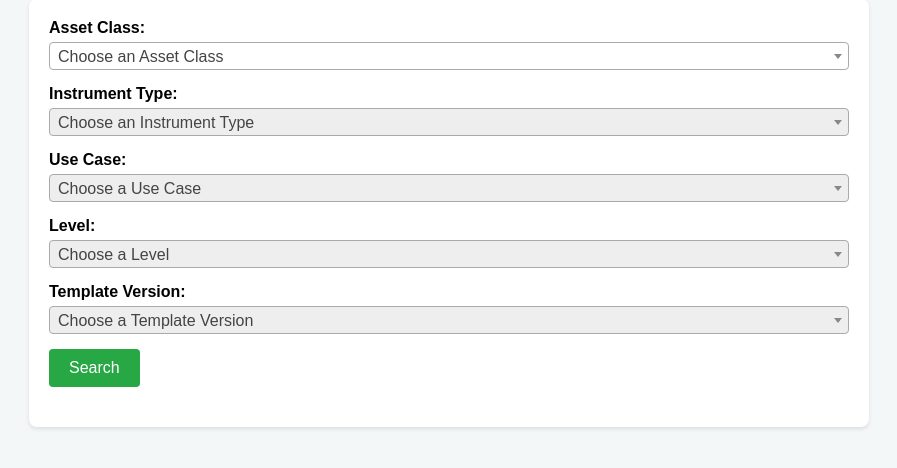
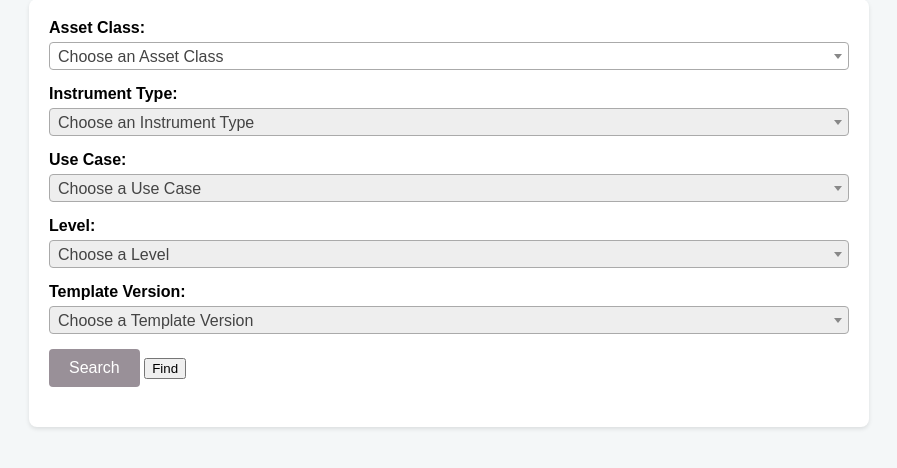
Before and after one commit to catalina-mihai/OTC-Lookup, a Flask app: template templates/index.html in a window 1280 px wide. Shown: the part 21-489 px from the top of the page, without its empty margins (191-1088 px from the left). Run offline with Flask 3, Linux system fonts and the light colour scheme; the template is opened without the code that fills it, so the values that code supplies are empty.

Commit message:
dropdown works fetch doesnt index.html

```diff
--- a/templates/index.html
+++ b/templates/index.html
@@ -55,7 +55,7 @@
         /* Styling for the buttons */
         .button {
             padding: 10px 20px;
-            background-color: #28a745;
+            background-color: #999098;
             color: white;
             border: none;
             border-radius: 4px;
@@ -64,8 +64,15 @@
             margin-bottom: 20px; /* Add margin-bottom to create space */
         }
 
-        .button:hover {
-            background-color: #218838;
+        .button: {
+            padding: 10px 20px;
+            background-color: #999098;
+            color: white;
+            border: none;
+            border-radius: 4px;
+            cursor: pointer;
+            font-size: 16px;
+            margin-bottom: 20px;
         }
 
         /* Styling for the searchable dropdown */
@@ -143,6 +150,8 @@
             </div>
 
             <button type="button" class="button" onclick="performSearch()">Search</button>
+            <!-- Find button -->
+            <button type="button" onclick="performFind()">Find</button>
         </form>
 
         <div id="dynamicFields"></div>
@@ -315,13 +324,13 @@
                     level: $('#level').val(),
                     templateVersion: $('#templateVersion').val()
                 },
-                instrumentLimit: 0,  // Assuming static value, modify if needed
-                templateSearchDirection: "HighestToLowest",  // Assuming static value, modify if needed
-                extractAttributes: true,  // Assuming static value, modify if needed
-                extractDerived: true,  // Assuming static value, modify if needed
-                expiryDatesSpans: 0,  // Assuming static value, modify if needed
-                deriveCfiCodeProperties: true,  // Assuming static value, modify if needed
-                attributes: gatherDynamicFields()  // Collect additional dynamic fields
+                instrumentLimit: 0,
+                templateSearchDirection: "HighestToLowest",
+                extractAttributes: true,
+                extractDerived: true,
+                expiryDatesSpans: 0,
+                deriveCfiCodeProperties: true,
+                attributes: gatherDynamicFields()
             };
 
             fetch('/find', {
@@ -333,7 +342,7 @@
             })
             .then(response => response.json())
             .then(data => {
-                displayResults(data);  // Function to display the results
+                displayResults(data);
             })
             .catch(error => {
                 console.error('Error fetching instruments:', error);
@@ -453,8 +462,6 @@
 
 
 
-
-
     </script>
 </body>
 </html>
```
Lines whose indentation alone changed are shown as unchanged.
